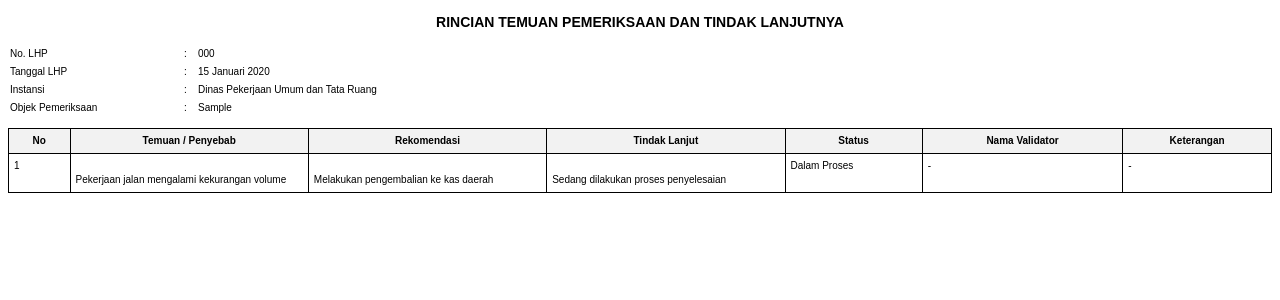
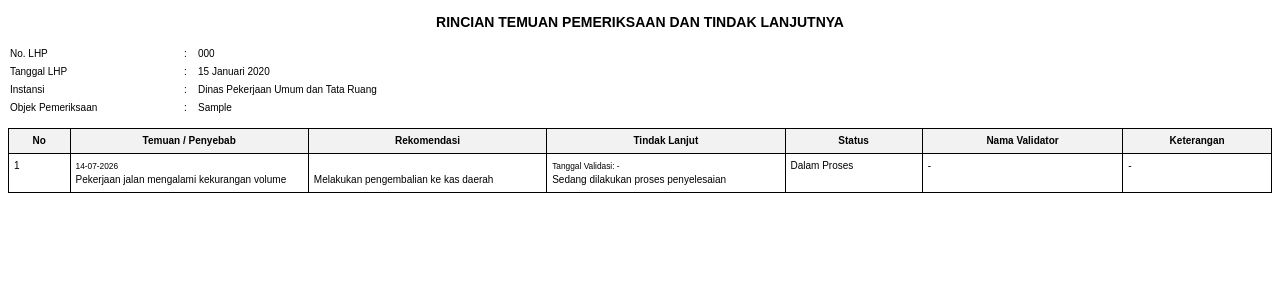
Before and after one commit to donifitriansyah/SIMHP, a Laravel app: page /lhp/1/cetak in a window 1280 px wide. Shown: the top 300 px of the page. Run offline with Laravel 12, Linux system fonts and the light colour scheme; a user stored in the database is signed in; data comes from the database, SQL or seed files in the repository; tables that the repository leaves empty hold one stand-in row (values such as "Sample post"); parts of the project's set-up code (start-up, migrations or seed data) failed here and were passed over.

Commit message:
cetak laporan entry LHP

```diff
--- a/resources/views/pages/pemeriksaan/LHP/cetak.blade.php
+++ b/resources/views/pages/pemeriksaan/LHP/cetak.blade.php
@@ -189,8 +189,19 @@
 
                                 {{-- Temuan --}}
                                 @if ($index == 0)
-                                    <td rowspan="{{ $jumlahTL }}" class="text-wrap">
+                                    <td rowspan="{{ $jumlahTL }}" class="">
+
+                                        <small>
+
+                                            {{ $temuan->created_at ? $temuan->created_at->format('d-m-Y') : '-' }}
+                                        </small>
+                                        <br>
                                         {{ $temuan->uraian_temuan }}
+
+                                        <br>
+
+
+
                                     </td>
                                 @endif
 
@@ -204,10 +215,19 @@
 
 
                                 {{-- Tindak lanjut --}}
-                                <td class="text-wrap">
+                                <td class="">
+
+                                    <small>
+                                        Tanggal Validasi:
+                                        {{ $tl->tanggal_validasi ? \Carbon\Carbon::parse($tl->tanggal_validasi)->translatedFormat('d F Y') : '-' }}
+                                    </small>
+                                    <br>
+
                                     {{ $tl->narasi ?? '-' }}
+
+
+
                                 </td>
-
 
                                 {{-- Status --}}
                                 @if ($index == 0)
```
